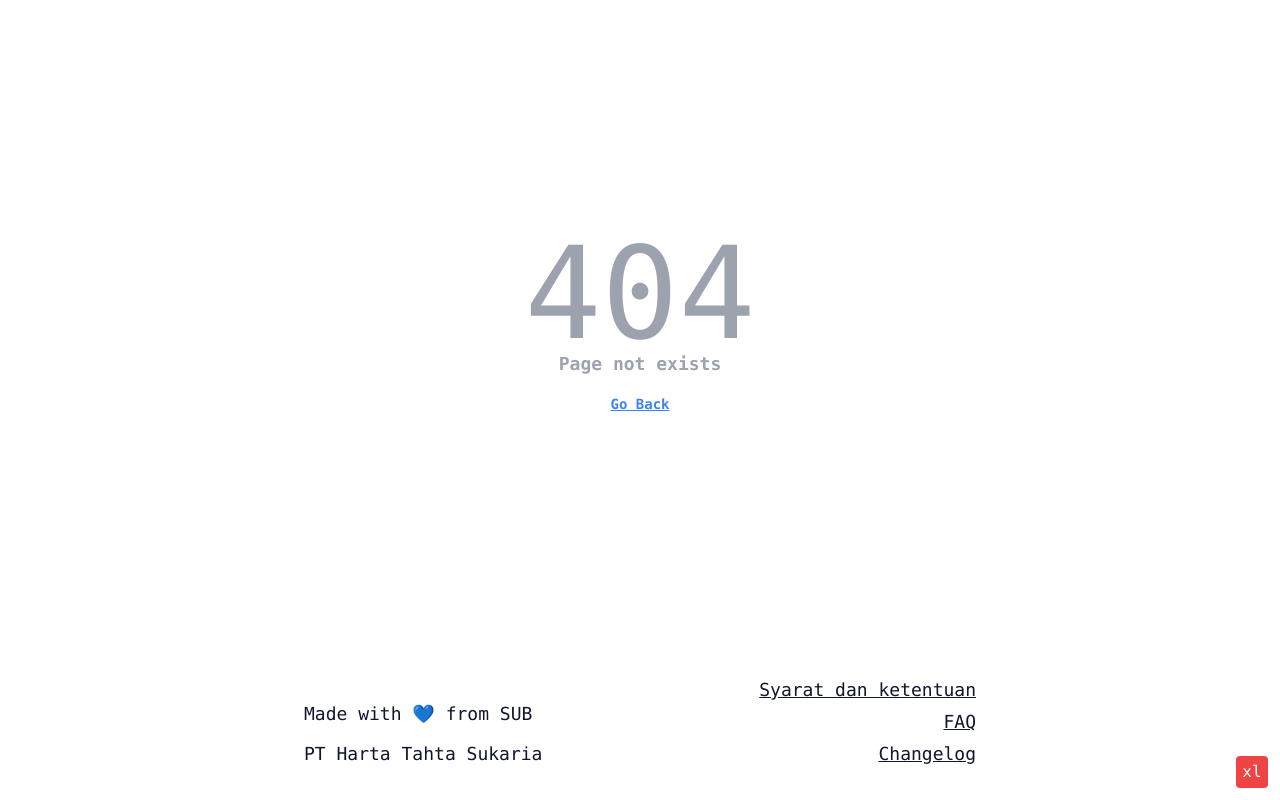
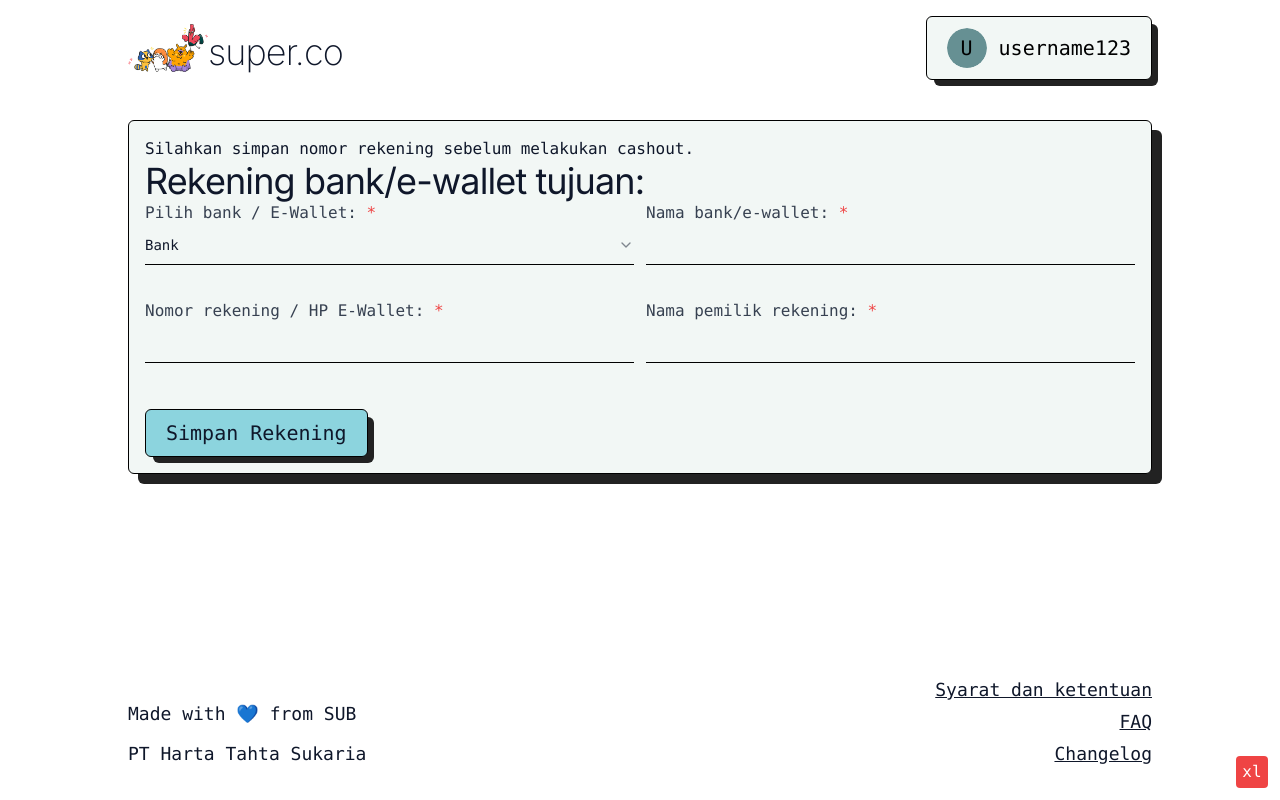
Before and after one commit to hasansujon786/saweria.co, a Next.js app: page /transactions/cashout in a window 1280 px wide. Before the commit this address had no page. Built offline with nearby package versions, Linux system fonts and the light colour scheme.

Commit message:
ui: add cashout page

```diff
--- a/components/ui/input.tsx
+++ b/components/ui/input.tsx
@@ -34,18 +34,28 @@ export interface InputProps
 // TODO: add error state
 export const Input = ({ label, message, ...props }: InputProps) => {
   return (
-    <div className='grid w-full items-center outline-1 outline-black'>
-      {label && (
-        <Label className='text-gray-700 text-base mt-4' htmlFor={props.id}>
-          {label} {props.required && <span className='text-red-500'>*</span>}
-        </Label>
-      )}
+    <FormElement label={label} message={message} {...props}>
       <BaseInput
         className='placeholder:text-gray-400'
         type='email'
         {...props}
       />
-      <p className='mt-0.5 text-sm text-muted-foreground'>{message}</p>
+    </FormElement>
+  )
+}
+
+export const FormElement = ({ label, message, ...props }: InputProps) => {
+  return (
+    <div className='flex flex-col justify-between h-full w-full utline outline-red-400 '>
+      {label && (
+        <Label className='text-gray-700 text-base' htmlFor={props.id}>
+          {label} {props.required && <span className='text-red-500'>*</span>}
+        </Label>
+      )}
+      {props.children}
+      <p className='mt-0.5 min-h-[20px] text-sm text-muted-foreground'>
+        {message}
+      </p>
     </div>
   )
 }
--- /dev/null
+++ b/components/ui/select.tsx
@@ -0,0 +1,122 @@
+'use client'
+
+import * as SelectPrimitive from '@radix-ui/react-select'
+import { Check, ChevronDown } from 'lucide-react'
+import * as React from 'react'
+
+import { cn } from '@/lib/utils'
+
+const Select = SelectPrimitive.Root
+
+const SelectGroup = SelectPrimitive.Group
+
+const SelectValue = SelectPrimitive.Value
+
+const SelectTrigger = React.forwardRef<
+  React.ElementRef<typeof SelectPrimitive.Trigger>,
+  React.ComponentPropsWithoutRef<typeof SelectPrimitive.Trigger>
+>(({ className, children, ...props }, ref) => (
+  <SelectPrimitive.Trigger
+    ref={ref}
+    className={cn(
+      'flex h-10 w-full items-center justify-between border-b border-input bg-transparent px-0 py-2 text-sm placeholder:text-muted-foreground disabled:cursor-not-allowed disabled:opacity-50',
+      'focus-visible:outline-none  focus-visible:border-blue-500 focus-visible:border-b-2 focus:border-blue-500 focus:border-b-2',
+      // 'ring-offset-background  focus:outline-none focus:ring-2 focus:ring-ring focus:ring-offset-2',
+      className
+    )}
+    {...props}
+  >
+    {children}
+    <SelectPrimitive.Icon asChild>
+      <ChevronDown className='h-4 w-4 opacity-50' />
+    </SelectPrimitive.Icon>
+  </SelectPrimitive.Trigger>
+))
+SelectTrigger.displayName = SelectPrimitive.Trigger.displayName
+
+const SelectContent = React.forwardRef<
+  React.ElementRef<typeof SelectPrimitive.Content>,
+  React.ComponentPropsWithoutRef<typeof SelectPrimitive.Content>
+>(({ className, children, position = 'popper', ...props }, ref) => (
+  <SelectPrimitive.Portal>
+    <SelectPrimitive.Content
+      ref={ref}
+      className={cn(
+        'relative z-50 min-w-[8rem] overflow-hidden rounded-md border bg-popover text-popover-foreground shadow-md animate-in fade-in-80',
+        position === 'popper' && 'translate-y-1',
+        className
+      )}
+      position={position}
+      {...props}
+    >
+      <SelectPrimitive.Viewport
+        className={cn(
+          'p-1',
+          position === 'popper' &&
+            'h-[var(--radix-select-trigger-height)] w-full min-w-[var(--radix-select-trigger-width)]'
+        )}
+      >
+        {children}
+      </SelectPrimitive.Viewport>
+    </SelectPrimitive.Content>
+  </SelectPrimitive.Portal>
+))
+SelectContent.displayName = SelectPrimitive.Content.displayName
+
+const SelectLabel = React.forwardRef<
+  React.ElementRef<typeof SelectPrimitive.Label>,
+  React.ComponentPropsWithoutRef<typeof SelectPrimitive.Label>
+>(({ className, ...props }, ref) => (
+  <SelectPrimitive.Label
+    ref={ref}
+    className={cn('py-1.5 pl-8 pr-2 text-sm font-semibold', className)}
+    {...props}
+  />
+))
+SelectLabel.displayName = SelectPrimitive.Label.displayName
+
+const SelectItem = React.forwardRef<
+  React.ElementRef<typeof SelectPrimitive.Item>,
+  React.ComponentPropsWithoutRef<typeof SelectPrimitive.Item>
+>(({ className, children, ...props }, ref) => (
+  <SelectPrimitive.Item
+    ref={ref}
+    className={cn(
+      'relative flex w-full cursor-default select-none items-center rounded-sm py-1.5 pl-8 pr-2 text-sm outline-none focus:bg-accent focus:text-accent-foreground data-[disabled]:pointer-events-none data-[disabled]:opacity-50',
+      className
+    )}
+    {...props}
+  >
+    <span className='absolute left-2 flex h-3.5 w-3.5 items-center justify-center'>
+      <SelectPrimitive.ItemIndicator>
+        <Check className='h-4 w-4' />
+      </SelectPrimitive.ItemIndicator>
+    </span>
+
+    <SelectPrimitive.ItemText>{children}</SelectPrimitive.ItemText>
+  </SelectPrimitive.Item>
+))
+SelectItem.displayName = SelectPrimitive.Item.displayName
+
+const SelectSeparator = React.forwardRef<
+  React.ElementRef<typeof SelectPrimitive.Separator>,
+  React.ComponentPropsWithoutRef<typeof SelectPrimitive.Separator>
+>(({ className, ...props }, ref) => (
+  <SelectPrimitive.Separator
+    ref={ref}
+    className={cn('-mx-1 my-1 h-px bg-muted', className)}
+    {...props}
+  />
+))
+SelectSeparator.displayName = SelectPrimitive.Separator.displayName
+
+export {
+  Select,
+  SelectContent,
+  SelectGroup,
+  SelectItem,
+  SelectLabel,
+  SelectSeparator,
+  SelectTrigger,
+  SelectValue,
+}
--- a/constants/strings.ts
+++ b/constants/strings.ts
@@ -8,5 +8,6 @@ export const AppRoutes = {
   overlays: '/overlays',
   transactions: '/transactions',
   transactions_outgoing: '/transactions/outgoing',
+  transactions_cashout: '/transactions/cashout',
   faq: '/faq',
 }
--- a/package.json
+++ b/package.json
@@ -12,6 +12,7 @@
     "@radix-ui/react-avatar": "^1.0.3",
     "@radix-ui/react-checkbox": "^1.0.4",
     "@radix-ui/react-label": "^2.0.2",
+    "@radix-ui/react-select": "^1.2.2",
     "@radix-ui/react-slot": "^1.0.2",
     "@radix-ui/react-switch": "^1.0.3",
     "@types/node": "20.3.1",
--- a/pages/admin.tsx
+++ b/pages/admin.tsx
@@ -39,10 +39,11 @@ const sections = [
 
 export default function Admin() {
   return (
-    <div className='grid grid-cols-2 gap-10'>
+    <div className='grid grid-cols-1 md:grid-cols-2 gap-10'>
       {sections.map((section) => (
         <ColorBox
           href={section.link}
+          key={section.link}
           className={cn('px-12 py-5', section.varient)}
         >
           <div className='flex justify-between'>
--- /dev/null
+++ b/pages/transactions/cashout.tsx
@@ -0,0 +1,55 @@
+import { ColorBox } from '@/components/ui/ColorBox'
+import { Button } from '@/components/ui/button'
+import { FormElement, Input } from '@/components/ui/input'
+import {
+  Select,
+  SelectContent,
+  SelectGroup,
+  SelectItem,
+  SelectLabel,
+  SelectTrigger,
+  SelectValue,
+} from '@/components/ui/select'
+import { H2 } from '@/components/ui/typography'
+import AdminLayout from '@/layouts/admin'
+
+export function SelectTransferMethod() {
+  return (
+    <Select defaultValue='bank'>
+      <SelectTrigger className=''>
+        <SelectValue placeholder='Select a transfer method' />
+      </SelectTrigger>
+      <SelectContent>
+        <SelectGroup>
+          <SelectLabel>Transfer method</SelectLabel>
+          <SelectItem value='bank'>Bank</SelectItem>
+          <SelectItem value='e-wallet'>E-Wallet</SelectItem>
+        </SelectGroup>
+      </SelectContent>
+    </Select>
+  )
+}
+
+export default function Cashout() {
+  return (
+    <div>
+      <ColorBox>
+        <p>Silahkan simpan nomor rekening sebelum melakukan cashout.</p>
+        <H2>Rekening bank/e-wallet tujuan:</H2>
+        <div className='grid grid-cols-1 md:grid-cols-2 gap-3 foo'>
+          <FormElement message='' label='Pilih bank / E-Wallet:' required>
+            <SelectTransferMethod />
+          </FormElement>
+          <Input label='Nama bank/e-wallet:' required />
+          <Input label='Nomor rekening / HP E-Wallet:' required />
+          <Input label='Nama pemilik rekening:' required />
+        </div>
+        <div className='mt-6 z-10'>
+          <Button variant='secondary'>Simpan Rekening</Button>
+        </div>
+      </ColorBox>
+    </div>
+  )
+}
+
+Cashout.getLayout = AdminLayout
--- a/pages/transactions/index.tsx
+++ b/pages/transactions/index.tsx
@@ -1,9 +1,11 @@
 import { ColorBox } from '@/components/ui/ColorBox'
 import { Button, IconButton } from '@/components/ui/button'
 import { H1, H3 } from '@/components/ui/typography'
+import { AppRoutes } from '@/constants/strings'
 import AdminLayout from '@/layouts/admin'
 import { cn } from '@/lib/utils'
 import Image from 'next/image'
+import Link from 'next/link'
 
 export default function Transactions() {
   return (
@@ -36,7 +38,9 @@ export default function Transactions() {
                 Angka di atas adalah total saldo yang siap dicairkan.
               </p>
               <div>
-                <Button>Cairkan</Button>
+                <Button asChild>
+                  <Link href={AppRoutes.transactions_cashout}>Cairkan</Link>
+                </Button>
               </div>
             </div>
             <Image
```
Also changed, not shown: 1 other file (tests, documents, lock files or other folders).
